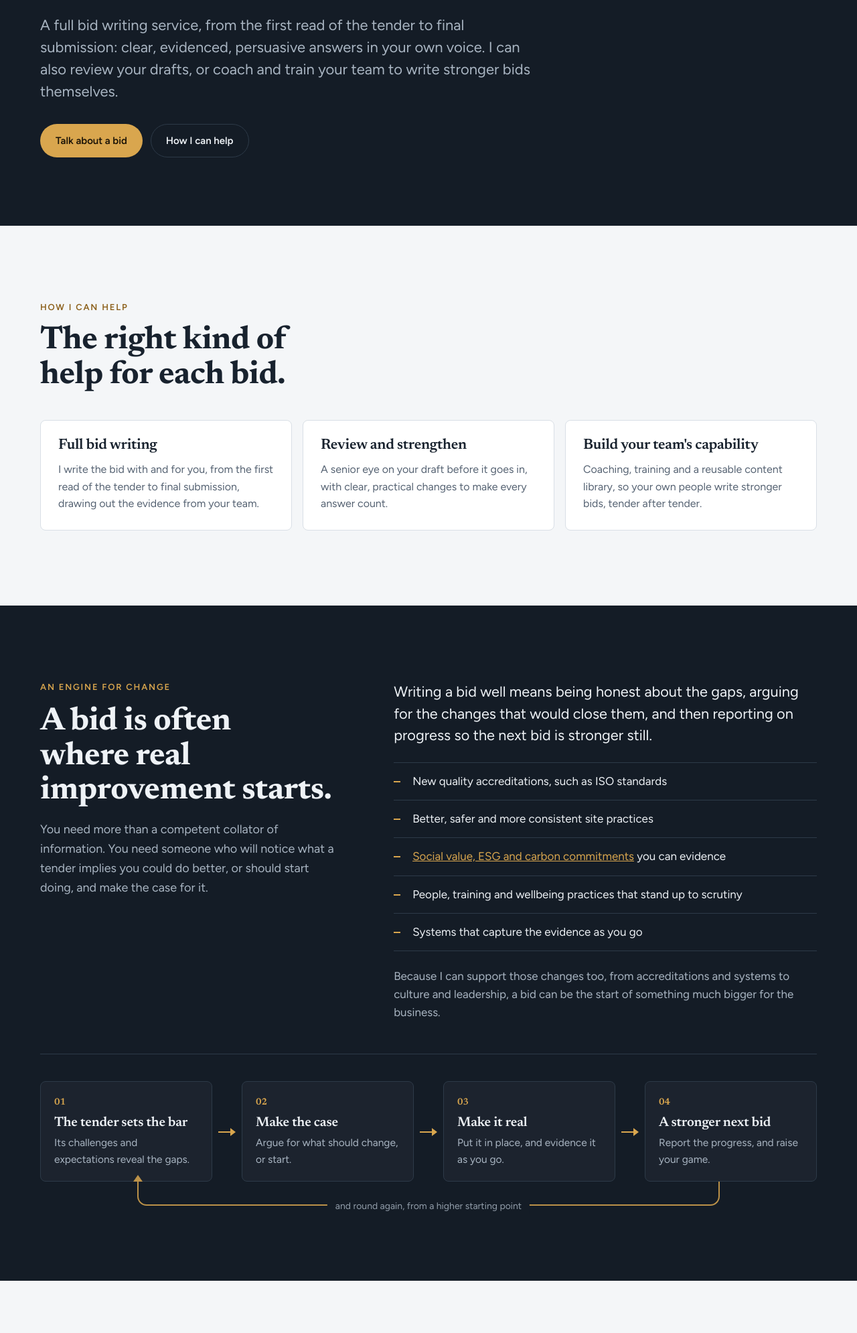
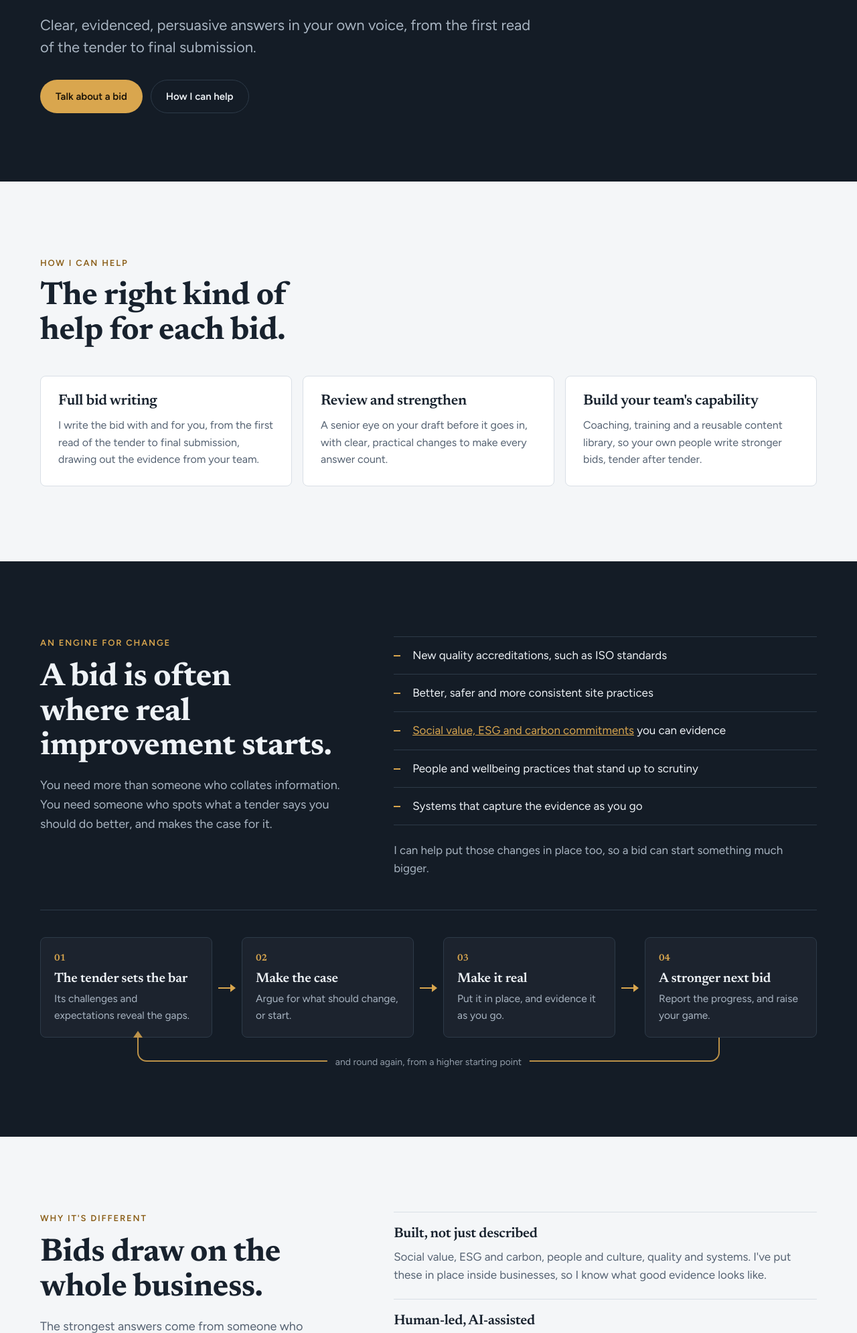
Before and after one commit to garyinman/website, a plain HTML site: page bids.html in a window 1280 px wide. Shown: the part 468-2458 px from the top of the page at 67% size. Drawn offline with Linux system fonts and the light colour scheme.

Commit message:
Tighten Bids page copy

```diff
--- a/bids.html
+++ b/bids.html
@@ -144,7 +144,7 @@ footer .wrap{display:flex;flex-wrap:wrap;justify-content:space-between;gap:12px;
     <div class="wrap">
       <div class="eyebrow">Bid and tender support</div>
       <h1 id="bids-title">Bids that win work, <em>and drive improvement.</em></h1>
-      <p class="lede">A full bid writing service, from the first read of the tender to final submission: clear, evidenced, persuasive answers in your own voice. I can also review your drafts, or coach and train your team to write stronger bids themselves.</p>
+      <p class="lede">Clear, evidenced, persuasive answers in your own voice, from the first read of the tender to final submission.</p>
       <div class="cta"><a class="btn btn-gold" href="#contact">Talk about a bid</a><a class="btn btn-ghost" href="#help">How I can help</a></div>
     </div>
   </section>
@@ -166,18 +166,17 @@ footer .wrap{display:flex;flex-wrap:wrap;justify-content:space-between;gap:12px;
       <header>
         <div class="eyebrow">An engine for change</div>
         <h2 class="h2" id="engine-title">A bid is often where real improvement starts.</h2>
-        <p style="color:var(--stage-muted)">You need more than a competent collator of information. You need someone who will notice what a tender implies you could do better, or should start doing, and make the case for it.</p>
+        <p style="color:var(--stage-muted)">You need more than someone who collates information. You need someone who spots what a tender says you should do better, and makes the case for it.</p>
       </header>
       <div class="body">
-        <p style="color:var(--stage-ink);font-size:clamp(19px,1.7vw,22px);line-height:1.5;max-width:56ch">Writing a bid well means being honest about the gaps, arguing for the changes that would close them, and then reporting on progress so the next bid is stronger still.</p>
         <ul class="engine-list">
           <li>New quality accreditations, such as ISO standards</li>
           <li>Better, safer and more consistent site practices</li>
           <li><span><a href="esg.html" style="color:var(--gold)">Social value, ESG and carbon commitments</a> you can evidence</span></li>
-          <li>People, training and wellbeing practices that stand up to scrutiny</li>
+          <li>People and wellbeing practices that stand up to scrutiny</li>
           <li>Systems that capture the evidence as you go</li>
         </ul>
-        <p style="color:var(--stage-muted);max-width:58ch">Because I can support those changes too, from accreditations and systems to culture and leadership, a bid can be the start of something much bigger for the business.</p>
+        <p style="color:var(--stage-muted);max-width:58ch">I can help put those changes in place too, so a bid can start something much bigger.</p>
       </div>
     </div>
     <div class="wrap" style="padding-bottom:clamp(72px,9vw,112px)">
@@ -202,7 +201,7 @@ footer .wrap{display:flex;flex-wrap:wrap;justify-content:space-between;gap:12px;
       </header>
       <div class="body">
         <div class="points">
-          <div class="point"><h3>Built, not just described</h3><p>Social value, ESG and carbon, people and culture, quality and systems. I've put these in place inside businesses, so I know what good evidence looks like and how to present it convincingly.</p></div>
+          <div class="point"><h3>Built, not just described</h3><p>Social value, ESG and carbon, people and culture, quality and systems. I've put these in place inside businesses, so I know what good evidence looks like.</p></div>
           <div class="point"><h3>Human-led, AI-assisted</h3><p>AI handles the groundwork. I bring the judgement, the insight and the writing. Fully in line with PPN 02/24 on AI use in procurement.</p></div>
           <div class="point"><h3>Authentic to your business</h3><p>Evaluators can spot generic copy. Your bid should read like you, backed by real examples from your own projects and people.</p></div>
         </div>
@@ -215,11 +214,11 @@ footer .wrap{display:flex;flex-wrap:wrap;justify-content:space-between;gap:12px;
       <header>
         <div class="eyebrow">In practice</div>
         <h2 class="h2" id="proof-title">Proven where it counts.</h2>
-        <p>Bids are a regular part of my work, and clear, persuasive writing has been at the heart of it for three decades.</p>
+        <p>Clear, persuasive writing has been at the heart of my work for three decades.</p>
       </header>
       <div class="body">
         <div class="proof">
-          <div><strong>Improvement that lasts</strong><span>Tender requirements turned into real change in the business, from new quality accreditations to better site practices</span></div>
+          <div><strong>Improvement that lasts</strong><span>Tender requirements turned into real change, from new accreditations to better site practices</span></div>
           <div><strong>Top-scoring on quality</strong><span>Bids and PQQs that consistently earn the highest quality marks</span></div>
           <div><strong>Winning applications</strong><span>Award applications for clients with a very high success rate, including Investors in People Employer of the Year 2024</span></div>
           <div><strong>Best Report</strong><span>Investors in People awards for the quality of my report writing</span></div>
```
